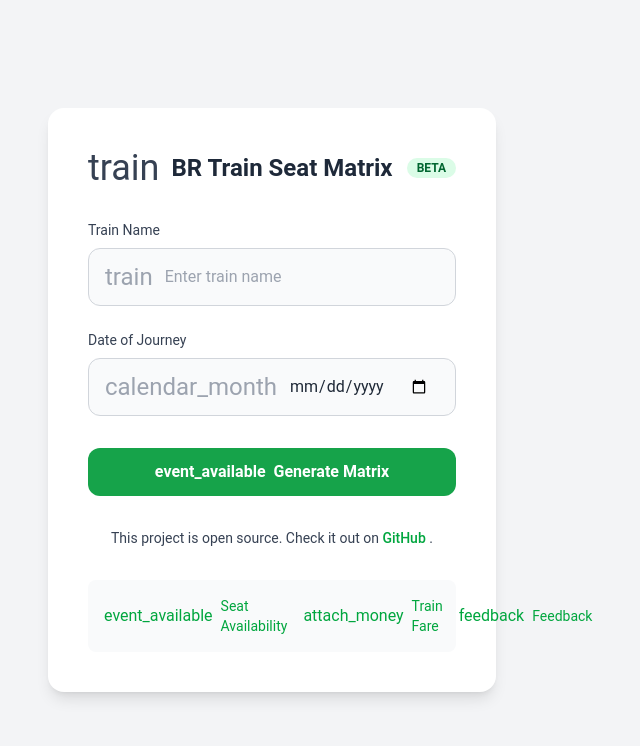
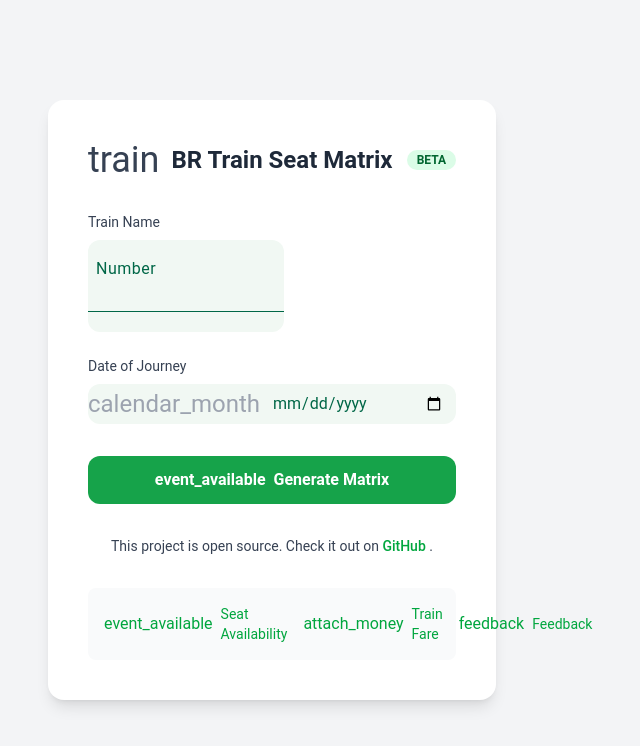
Before and after one commit to ma-muktadeer/train_information, an Angular app: page /train-matrix in a window 1280 px wide. Shown: the top 746 px of the page, without its empty margins (368-1008 px from the left). Built offline with nearby package versions, Linux system fonts and the light colour scheme.

Commit message:
material css

```diff
--- a/src/app/pages/train-matrix/train-matrix.component.html
+++ b/src/app/pages/train-matrix/train-matrix.component.html
@@ -1,3 +1,6 @@
+<!-- <div class="p-0 bg-blue-600">
+    This div has no padding on any side.
+</div> -->
 <div class="min-h-screen bg-gray-100 flex items-center justify-center p-4 sm:p-6 lg:p-8">
 
     <div class="w-full max-w-md mx-auto p-6 sm:p-8 lg:p-10 bg-white rounded-2xl shadow-lg">
@@ -14,10 +17,20 @@
 
         <div class="mb-6">
             <p class="text-gray-700 text-sm mb-2">Train Name</p>
-            <div class="custom-input-group">
+            <mat-form-field class="example-full-width p-0 custom-input-group" appearance="fill">
+                <mat-label>Number</mat-label>
+                <input type="text" placeholder="Pick one" aria-label="Number" matInput [formControl]="myControl"
+                    [matAutocomplete]="auto">
+                <mat-autocomplete #auto="matAutocomplete">
+                    @for (option of filteredOptions | async; track option) {
+                    <mat-option [value]="option.value">{{option.name}}</mat-option>
+                    }
+                </mat-autocomplete>
+            </mat-form-field>
+            <!-- <div class="custom-input-group">
                 <span class="material-icons">train</span>
                 <input type="text" placeholder="Enter train name">
-            </div>
+            </div> -->
         </div>
 
         <div class="mb-8">
@@ -35,13 +48,15 @@
 
         <p class="text-center text-gray-700 text-sm mb-8">
             This project is open source. Check it out on
-            <a href="https://github.com" target="_blank" rel="noopener noreferrer" class="text-green-600 hover:underline font-medium">
+            <a href="https://github.com" target="_blank" rel="noopener noreferrer"
+                class="text-green-600 hover:underline font-medium">
                 GitHub
             </a>
             .
         </p>
 
-        <div class="flex flex-col sm:flex-row justify-around items-center space-y-4 sm:space-y-0 sm:space-x-4 p-4 bg-gray-50 rounded-lg">
+        <div
+            class="flex flex-col sm:flex-row justify-around items-center space-y-4 sm:space-y-0 sm:space-x-4 p-4 bg-gray-50 rounded-lg">
             <a href="#" class="flex items-center space-x-2 text-green-600 hover:underline">
                 <span class="material-icons text-base">event_available</span>
                 <span class="text-sm">Seat Availability</span>
--- a/src/app/pages/train-matrix/train-matrix.component.scss
+++ b/src/app/pages/train-matrix/train-matrix.component.scss
@@ -1,24 +1,12 @@
 /* Custom styling for the input fields to mimic Material 3 outlined inputs with inner icons */
-.custom-input-group {
-    display: flex;
-    align-items: center;
-    background-color: #F9FAFB;
-    /* bg-gray-50 */
-    border: 1px solid #D1D5DB;
-    /* border-gray-300 */
-    border-radius: 0.75rem;
-    /* rounded-xl */
-    padding: 0.5rem 1rem;
-    /* Adjust padding as needed */
-    transition: all 0.2s ease-in-out;
-}
 
-.custom-input-group:focus-within {
-    border-color: #16A34A;
-    /* primary-green on focus */
-    box-shadow: 0 0 0 1px #16A34A;
-    /* Optional: inner shadow for focus */
-}
+
+// .custom-input-group:focus-within {
+//     border-color: rgb(0, 103, 71);
+//     /* primary-green on focus */
+//     box-shadow: 0 0 0 1px #16A34A;
+//     /* Optional: inner shadow for focus */
+// }
 
 .custom-input-group input {
     flex-grow: 1;
--- a/src/app/pages/train-matrix/train-matrix.component.ts
+++ b/src/app/pages/train-matrix/train-matrix.component.ts
@@ -1,5 +1,7 @@
-import { Component } from '@angular/core';
-import { FormsModule } from '@angular/forms';
+import { AsyncPipe } from '@angular/common';
+import { Component, inject, signal } from '@angular/core';
+import { FormControl, FormsModule, ReactiveFormsModule } from '@angular/forms';
+import { MatAutocompleteModule } from '@angular/material/autocomplete';
 import { MatButtonModule } from '@angular/material/button';
 import { MatCardModule } from '@angular/material/card';
 import { MatDatepickerModule } from '@angular/material/datepicker';
@@ -7,6 +9,9 @@ import { MatDividerModule } from '@angular/material/divider';
 import { MatFormFieldModule } from '@angular/material/form-field';
 import { MatIconModule } from '@angular/material/icon';
 import { MatInputModule } from '@angular/material/input';
+import { map, Observable, startWith } from 'rxjs';
+import { Station } from '../../../interfaces/Station';
+import { StationsService } from '../../../services/stations.service';
 
 @Component({
   selector: 'app-train-matrix',
@@ -18,12 +23,39 @@ import { MatInputModule } from '@angular/material/input';
     MatButtonModule,
     MatIconModule,
     MatDatepickerModule,
-    MatDividerModule
-    // MatNativeDateModule,
+    MatDividerModule,
+    MatAutocompleteModule,
+    ReactiveFormsModule,
+    AsyncPipe,
   ],
   templateUrl: './train-matrix.component.html',
   styleUrl: './train-matrix.component.scss'
 })
 export class TrainMatrixComponent {
+  private readonly _stationService= inject(StationsService);
+  myControl = new FormControl('');
+  options= signal<Station[]>([]);
+  filteredOptions!: Observable<Station[]>;
+
+  constructor() {
+    this.getStations();
+  }
+ async getStations() {
+    this.options.set(await this._stationService.getStations());
+    console.log('stations list is',this.options());
+
+  }
+
+  ngOnInit() {
+    debugger
+    this.filteredOptions = this.myControl.valueChanges.pipe(
+      startWith(''),
+      map(value => this._filter(value || ''))
+    );
+  }
+  private _filter(value: string): Station[] {
+    const filterValue = value.toLowerCase();
+    return this.options().filter(option => option.name.toLowerCase().includes(filterValue));
+  }
 
 }
--- a/src/services/stations.service.ts
+++ b/src/services/stations.service.ts
@@ -14,20 +14,20 @@ export class StationsService {
     this.readStations();
 
   }
- async readStations() {
+ private async readStations() {
    if (!this._stations) {
       this._stations =await this._api.getStations();
     }
   }
 
-  getStations(): Station[] {
+ public async getStations(): Promise<Station[]> {
     try {
       debugger
       const stations = this._stations;
       if (stations) {
         return stations;
       } else {
-        this.readStations();
+        await this.readStations();
         return this._stations;
 
       }
--- a/src/styles/material-theme.scss
+++ b/src/styles/material-theme.scss
@@ -1,40 +1,91 @@
-// @use '@angular/material' as mat;
+@use '@angular/material' as mat;
 
-// @include mat.core();
+// 1. Required core styles
+@include mat.core();
 
-// $custom-theme: mat.define-theme((
-//   color: (
-//     theme-type: light,
-//     primary: #00695c,
-//     tertiary: #4caf50,
-//     use-system-variables: true
-//   ),
-//   typography: (
-//     brand-family: 'Inter, Roboto, sans-serif',
-//     plain-family: 'Inter, Roboto, sans-serif'
-//   ),
-//   density: (
-//     scale: 0
-//   )
-// ));
+// 2. Define custom M3 theme
+$my-light-theme: mat.define-theme((color: (theme-type: light,
+                primary: mat.$violet-palette, // Use your own palette here if needed
+                tertiary: mat.$blue-palette,
+            ),
+            typography: (brand-family: 'Roboto',
+                plain-family: 'Roboto',
+            ),
+            density: (scale: 0,
+            )));
 
-// // ✅ Apply Material 3 styles inside a selector
-// :root {
-//   @include mat.all-component-themes($custom-theme);
+// 3. Apply the theme to components inside a selector (required in M3)
+:root {
+    @include mat.all-component-themes($my-light-theme);
+}
 
-//   // ✅ Additional color tokens (NOT part of mat theme)
-//   --md-sys-color-on-primary: #ffffff;
-//   --md-sys-color-primary-container: #a7ffeb;
-//   --md-sys-color-on-primary-container: #00332c;
+mat-form-field {
+    @include mat.form-field-theme($my-light-theme);
+}
 
-//   --md-sys-color-surface: #ffffff;
-//   --md-sys-color-on-surface: #1b1b1f;
+.custom-input-group {
+    background-color: rgb(241, 248, 243) !important;
+    display: flex;
+    align-items: center;
+    // background-color: #F9FAFB;
+    /* bg-gray-50 */
+    // border: 1px solid #D1D5DB;
+    /* border-gray-300 */
+    border-radius: 0.75rem;
+    /* rounded-xl */
+    // padding: 0.5rem 1rem;
+    /* Adjust padding as needed */
+    transition: all 0.2s ease-in-out;
 
-//   --md-sys-color-background: #f1f1f1;
-//   --md-sys-color-on-background: #1b1b1f;
+    :focus-within {
+        border-color: rgb(0, 103, 71);
+        /* primary-green on focus */
+        box-shadow: rgb(1, 68, 47);
+        /* Optional: inner shadow for focus */
+    }
 
-//   --md-sys-color-secondary: #4caf50;
-//   --md-sys-color-on-secondary: #ffffff;
-//   --md-sys-color-secondary-container: #c8e6c9;
-//   --md-sys-color-on-secondary-container: #003916;
-// }
+    .mdc-text-field--filled{
+        background-color: transparent !important;
+        border: none !important;
+        outline: none !important;
+        padding: 0 0.5rem !important;
+        /* Adjust padding for input text */
+        color: rgb(0, 103, 71) !important;
+        /* text-gray-900 */
+    }
+}
+mat-option{
+    color: rgb(0, 103, 71) !important;
+}
+.mat-mdc-option.mdc-list-item--selected:not(.mdc-list-item--disabled):not(.mat-mdc-option-multiple) {
+  background-color: rgb(202, 238, 212) !important;
+  font-weight: 700;
+}
+.mdc-floating-label{
+    color: rgb(0, 103, 71) !important;
+    /* text-gray-900 */
+    font-size: 1rem !important;
+    /* text-base */
+}
+input{
+    background-color: transparent !important;
+    border: none !important;
+    outline: none !important;
+    padding: 0.5rem 0.75rem !important;
+    /* Adjust padding for input text */
+    color: rgb(0, 103, 71) !important;
+    /* text-gray-900 */
+}
+
+.mdc-line-ripple::before{
+    border-bottom-color: rgb(0, 103, 71) !important;
+}
+.mdc-line-ripple::after{
+    border-bottom-color: rgb(0, 103, 71) !important;
+}
+.mat-mdc-autocomplete-panel{
+    background-color: rgb(241, 248, 243) !important;
+}
+.cdk-overlay-pane{
+    background-color: rgb(241, 248, 243) !important;
+}
```
Also changed, not shown: 1 other file (tests, documents, lock files or other folders).
